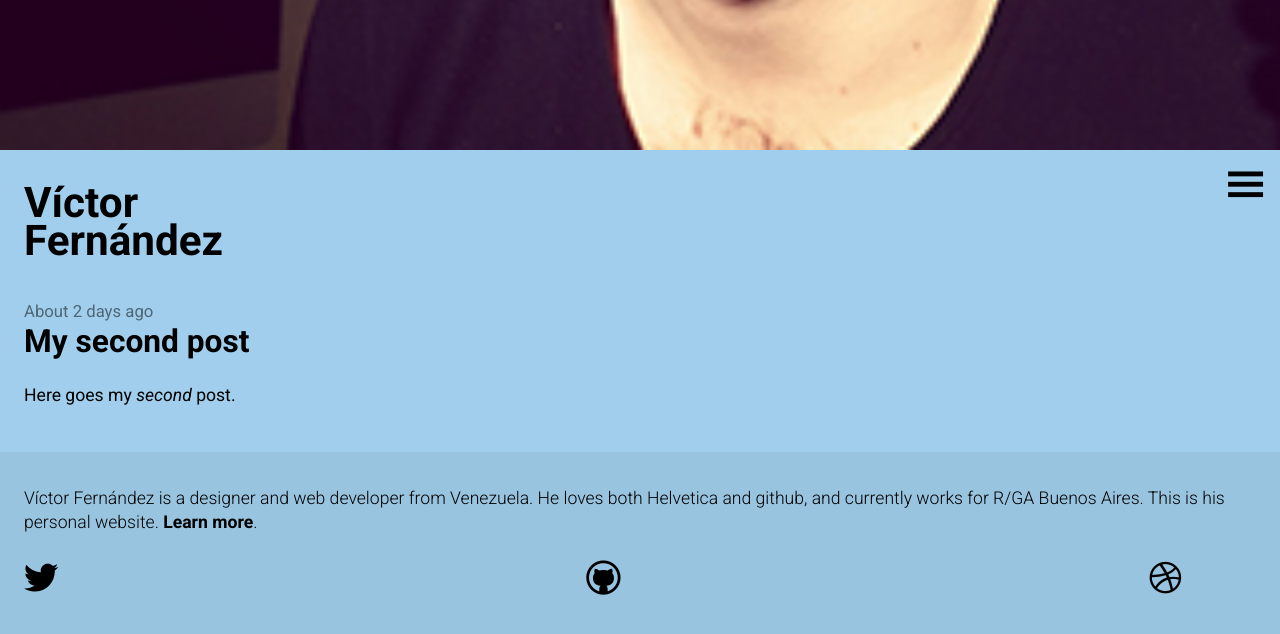
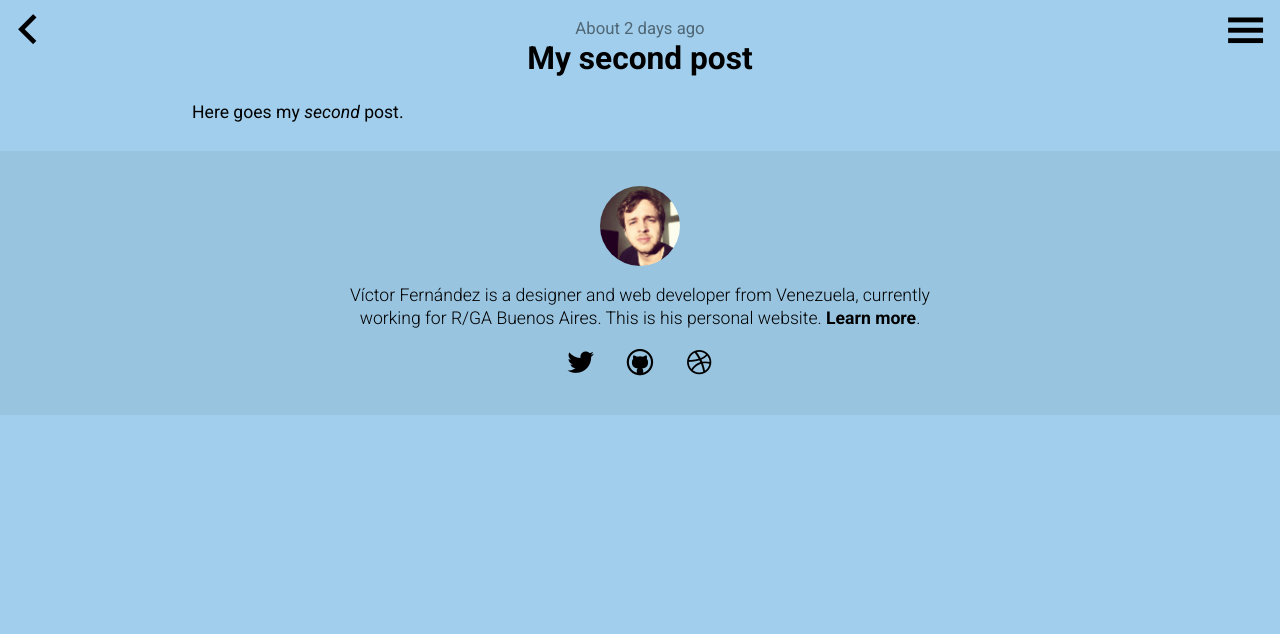
Before and after one commit to vctrfrnndz/jekyll-colored, a Jekyll site: the page built from _posts/2013-09-20-my-second-post.md, in a window 1280 px wide. Shown: the top 634 px of the page. Built offline with Jekyll 4.4.1, drawn with Linux system fonts in a browser that asks for light colours; nearby versions of some CDN libraries; Markdown is read by kramdown in place of the engine named in the settings.

Commit message:
Reorganized theme files, finished css for medium and large

```diff
--- a/_includes/colophon.html
+++ b/_includes/colophon.html
@@ -1,5 +1,9 @@
-<section class="colophon">
-    <p>Víctor Fernández is a designer and web developer from Venezuela. He loves both Helvetica and github, and currently works for R/GA Buenos Aires. This is his personal website. <a href="">Learn more</a>.</p>
+<section class="colophon inner">
+    <div class="author">
+        <img class="photo" src="{{ site.url }}/assets/images/avatar.jpg" alt="Víctor Fernández">
+
+        <p>Víctor Fernández is a designer and web developer from Venezuela, currently working for R/GA Buenos Aires. This is his personal website. <a href="">Learn more</a>.</p>
+    </div>
 
     <div class="find-me no-label">
         <h4 class="label">Find me elsewhere</h4>
--- /dev/null
+++ b/_includes/header.html
@@ -0,0 +1,35 @@
+<!DOCTYPE html>
+<!--[if lt IE 7]>      <html class="no-js lt-ie9 lt-ie8 lt-ie7"> <![endif]-->
+<!--[if IE 7]>         <html class="no-js lt-ie9 lt-ie8"> <![endif]-->
+<!--[if IE 8]>         <html class="no-js lt-ie9"> <![endif]-->
+<!--[if gt IE 8]><!--> <html class="no-js"> <!--<![endif]-->
+    <head>
+        <meta charset="utf-8">
+        <meta http-equiv="X-UA-Compatible" content="IE=edge,chrome=1">
+        <title>{% if page.title %} {{ page.title }} &#8212; {% endif %} {{ site.name }}</title>
+        <meta name="description" content="{{ site.description }}">
+        <meta name="viewport" content="width=device-width">
+
+        <link rel="stylesheet" href="{{ site.url }}/assets/css/main.css">
+        <link rel="stylesheet" href="{{ site.url }}/assets/css/main.medium.css" media="screen and (min-width: 48em)">
+        <link rel="stylesheet" href="{{ site.url }}/assets/css/main.large.css" media="screen and (min-width: 75em)">
+
+        <link href='http://fonts.googleapis.com/css?family=Roboto:400,300,300italic,400italic,700,700italic' rel='stylesheet' type='text/css'>
+
+        <script src="assets/js/vendor/modernizr-2.6.2.min.js"></script>
+    </head>
+    <body>
+        <div class="all {% if page.layout == 'post' || 'page' %}individual{% endif %}">
+            <section class="head">
+                <div class="cover"></div>
+
+                <div class="hgroup">
+                    <h1>
+                        <a class="logo has-icon" href="{{ site.url }}/">
+                            <span class="label inner">{{ site.name }}</span>
+                        </a>
+                    </h1>
+
+                    {% include menu.html %}
+                </div>
+            </section>
--- a/_includes/menu.html
+++ b/_includes/menu.html
@@ -1,10 +1,18 @@
-<a class="toggle-menu has-icon no-label" href=""><span class="icon icon-menu"></span><span class="label">Menu</span></a>
-
 <nav class="menu">
-    <ul>
+    <ul class="inner">
         <li class="item current"><a href="">Writing</a></li>
         <li class="item"><a href="">Pictures</a></li>
         <li class="item"><a href="">Projects</a></li>
         <li class="item"><a href="">Colophon</a></li>
     </ul>
 </nav>
+
+<a class="toggle-menu has-icon no-label" title="Toggle menu" href="">
+    <span class="icon icon-menu"></span>
+    <span class="label">Menu</span>
+</a>
+
+<a class="go-back has-icon no-label" title="Go back" href="{{ site.url }}">
+    <span class="icon icon-arrowleft"></span>
+    <span class="label">Go back</span>
+</a>
--- a/_layouts/default.html
+++ b/_layouts/default.html
@@ -1,52 +1,7 @@
-<!DOCTYPE html>
-<!--[if lt IE 7]>      <html class="no-js lt-ie9 lt-ie8 lt-ie7"> <![endif]-->
-<!--[if IE 7]>         <html class="no-js lt-ie9 lt-ie8"> <![endif]-->
-<!--[if IE 8]>         <html class="no-js lt-ie9"> <![endif]-->
-<!--[if gt IE 8]><!--> <html class="no-js"> <!--<![endif]-->
-    <head>
-        <meta charset="utf-8">
-        <meta http-equiv="X-UA-Compatible" content="IE=edge,chrome=1">
-        <title>{{ site.name }}</title>
-        <meta name="description" content="{{ site.description }}">
-        <meta name="viewport" content="width=device-width">
+{% include header.html %}
 
-        <link rel="stylesheet" href="{{ site.url }}/assets/css/main.css">
-
-        <link href='http://fonts.googleapis.com/css?family=Roboto:400,300,300italic,400italic,700,700italic' rel='stylesheet' type='text/css'>
-
-        <script src="assets/js/vendor/modernizr-2.6.2.min.js"></script>
-    </head>
-    <body>
-
-        <div class="all">
-
-            <section class="head">
-                <div class="cover"></div>
-
-                <div class="hgroup">
-                    <h1>
-                        <a class="logo has-icon" href="{{ site.url }}/">
-                            <span class="label">{{ site.name }}</span>
-                            <span class="icon icon-arrowleft"></span>
-                        </a>
-                    </h1>
-
-                    {% include menu.html %}
-                </div>
-            </section>
-
-            <section class="content">
+            <section class="content inner">
                 {{ content }}
             </section>
 
-            {% include colophon.html %}
-        </div>
-
-        <script src="//ajax.googleapis.com/ajax/libs/jquery/1.10.1/jquery.min.js"></script>
-        <script>window.jQuery || document.write('<script src="{{ site.url }}/assets/js/vendor/jquery-1.10.1.min.js"><\/script>')</script>
-
-        <script src="{{ site.url }}/assets/js/vendor/moment.min.js"></script>
-        <script src="{{ site.url }}/assets/js/main.js"></script>
-
-    </body>
-</html>
+{% include footer.html %}
--- a/_layouts/post.html
+++ b/_layouts/post.html
@@ -1,9 +1,9 @@
----
-layout: default
----
-
-        <article class="post post-single">
-            <time class="date">{{ page.date }}</time>
-            <h2>{{ page.title }}</h2>
-            {{ page.content }}
-        </article>
+{% include header.html %}
+            <section class="content inner">
+                <article class="post post-single">
+                    <time class="date">{{ page.date }}</time>
+                    <h2>{{ page.title }}</h2>
+                    {{ page.content }}
+                </article>
+            </section>
+{% include footer.html %}
--- a/assets/css/main.css
+++ b/assets/css/main.css
@@ -275,12 +275,8 @@ hr {
 a {
   color: black;
   text-decoration: none;
-  transition: opacity 200ms ease;
-  -webkit-transition: opacity 200ms ease;
-}
-a:active,
-a:hover {
-  opacity: 0.7;
+  transition: opacity 300ms ease;
+  -webkit-transition: opacity 300ms ease;
 }
 p {
   line-height: 1.35em;
@@ -318,15 +314,13 @@ img {
   position: relative;
 }
 .head .logo .label {
-  padding: 0 24px;
-  padding: 0 1.5rem;
   font-size: 1.2em;
   line-height: 0.9em;
   max-width: 200px;
   margin-top: 0.8em;
   display: block;
 }
-.head .icon-arrowleft {
+.head .go-back {
   display: none;
 }
 .head .toggle-menu {
@@ -351,14 +345,7 @@ img {
   max-height: 800px;
 }
 .menu ul {
-  border: 0;
-  padding: 0;
   margin: 0;
-  text-decoration: none;
-  outline: none;
-  list-style: none;
-  padding: 0 24px;
-  padding: 0 1.5rem;
   padding-top: 1em;
   padding-bottom: 1em;
 }
@@ -372,9 +359,10 @@ img {
   font-size: 1.8em;
   text-decoration: none;
 }
+.menu .item a:hover {
+  opacity: 0.6;
+}
 .content {
-  padding: 0 24px;
-  padding: 0 1.5rem;
   padding-top: 1em;
   padding-bottom: 1em;
 }
@@ -397,8 +385,6 @@ img {
   display: none;
 }
 .colophon {
-  padding: 0 24px;
-  padding: 0 1.5rem;
   padding-top: 2em;
   padding-bottom: 2em;
   background-color: rgba(0, 0, 0, 0.05);
@@ -406,6 +392,9 @@ img {
 .colophon a {
   font-weight: bold;
   text-decoration: none;
+}
+.colophon .photo {
+  display: none;
 }
 .find-me ul {
   list-style: none;
--- /dev/null
+++ b/assets/css/main.large.css
@@ -0,0 +1,7 @@
+/*!
+ * kick.less v0.2.2 by @vctrfrnndz (http://vctrfrnndz.com/projects/kick)
+ */
+.inner {
+  padding-left: 15%;
+  padding-right: 15%;
+}
--- /dev/null
+++ b/assets/css/main.medium.css
@@ -0,0 +1,112 @@
+/*!
+ * kick.less v0.2.2 by @vctrfrnndz (http://vctrfrnndz.com/projects/kick)
+ */
+.inner {
+  padding: 0 5%;
+}
+.individual .go-back {
+  display: block;
+}
+.head h1 {
+  margin: 0;
+}
+.head .cover {
+  display: none;
+}
+.head .hgroup {
+  position: relative;
+}
+.head .logo .label {
+  display: none;
+}
+.head .go-back {
+  margin: 12px 12px;
+  float: left;
+  font-size: 2em;
+}
+.head .toggle-menu {
+  position: static;
+  margin: 8px 12px;
+  float: right;
+}
+.menu ul {
+  list-style: none;
+  margin: 0;
+  padding: 0;
+  text-align: center;
+}
+.menu ul li {
+  display: inline-block;
+  vertical-align: top;
+}
+.menu ul li  + li {
+  margin-left: 8%;
+}
+.menu .item {
+  padding: 1em 0;
+}
+.menu .item a {
+  font-size: 1.2em;
+}
+.content {
+  margin-top: 1em;
+}
+.content .date,
+.content article h2 {
+  text-align: center;
+}
+.colophon {
+  padding: 0 5%;
+  padding-top: 2em;
+  padding-bottom: 2em;
+}
+.colophon a {
+  font-weight: bold;
+  text-decoration: none;
+}
+.colophon .photo {
+  display: inline-block;
+  *display: inline;
+  *zoom: 1;
+  border-radius: 100%;
+  -webkit-border-radius: 100%;
+  -moz-border-radius: 100%;
+  -moz-background-clip: padding;
+  -webkit-background-clip: padding-box;
+  background-clip: padding-box;
+  width: 80px;
+  height: 80px;
+  margin-bottom: 1em;
+}
+.colophon .author {
+  text-align: center;
+  width: 600px;
+  margin: 0 auto;
+}
+.find-me ul {
+  list-style: none;
+  margin: 0;
+  padding: 0;
+  margin-top: 0.5em;
+  width: 100%;
+  font-size: 1.5em;
+  text-align: center;
+}
+.find-me ul li {
+  display: inline-block;
+  vertical-align: top;
+}
+.find-me ul li  + li {
+  margin-left: 1em;
+}
+.find-me ul li {
+  width: auto;
+  text-align: left;
+  font-size: 1em;
+}
+.find-me ul li:first-child {
+  text-align: left;
+}
+.find-me ul li:last-child {
+  text-align: left;
+}
--- a/assets/less/main.large.less
+++ b/assets/less/main.large.less
@@ -1 +1,7 @@
 @import url("kick.less");
+
+
+.inner {
+   padding-left: 15%;
+   padding-right: 15%;
+}
```
Also changed, not shown: _includes/footer.html (added, +11 -0 lines), assets/less/main.less (+12 -14 lines), assets/less/main.medium.less (+131 -0 lines).
